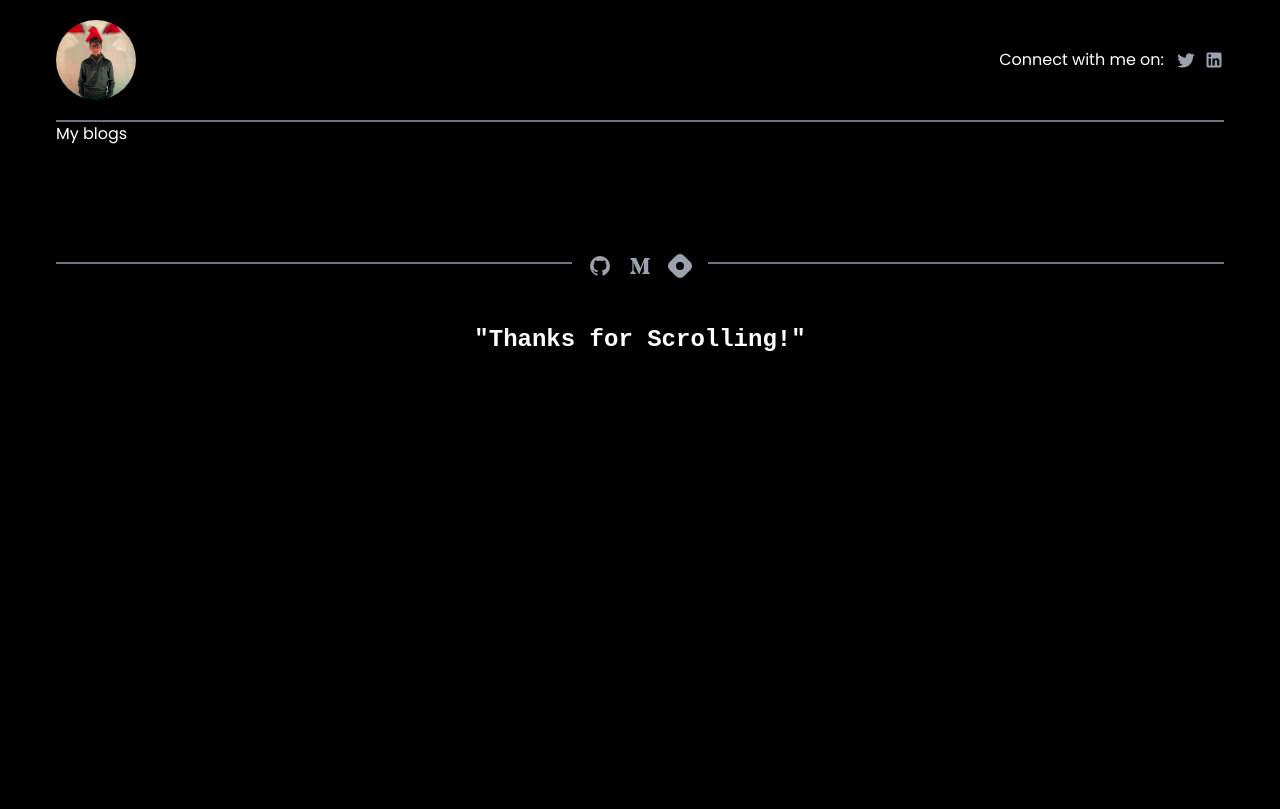
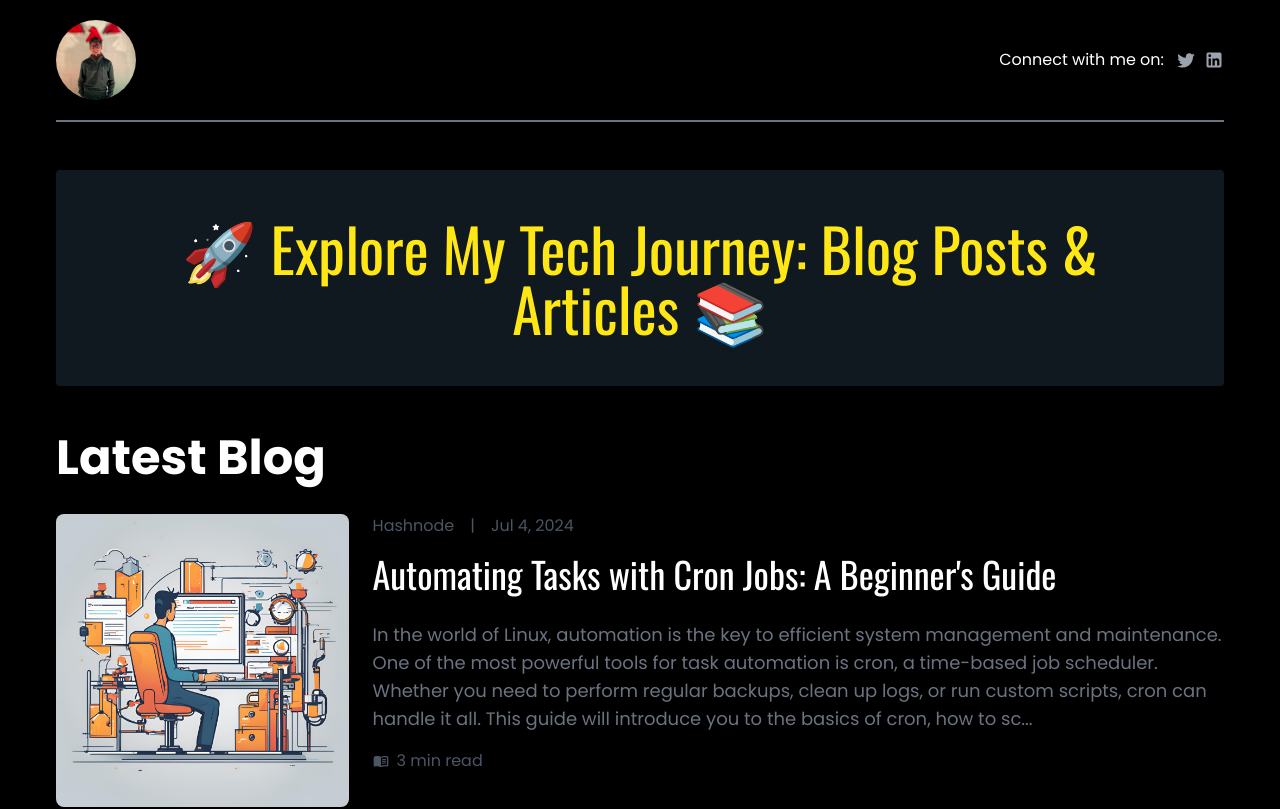
Before and after one commit to JenilGajjar20/Portfolio, a Vue app: page /blogs in a window 1280 px wide. Shown: the top 809 px of the page. Built offline with nearby package versions, Linux system fonts and the light colour scheme.

Commit message:
blogs section - WIP

```diff
--- a/src/assets/scss/index.scss
+++ b/src/assets/scss/index.scss
@@ -1,4 +1,5 @@
 @import url("https://fonts.googleapis.com/css2?family=Poppins:wght@400;500;600;700&display=swap");
+@import url('https://fonts.googleapis.com/css2?family=Oswald:wght@200..700&display=swap');
 
 @import "./tailwind.css";
 @import "./common.scss";
--- a/src/components/blogs/Index.vue
+++ b/src/components/blogs/Index.vue
@@ -1,5 +1,11 @@
 <template>
-  <div>My blogs</div>
+  <div class="blogs">
+    <div class="blogs-content">
+      <h1 class="blogs-content__title">
+        🚀 Explore My Tech Journey: Blog Posts & Articles 📚
+      </h1>
+    </div>
+  </div>
 </template>
 
 <script setup></script>
--- /dev/null
+++ b/src/components/blogs/Latest.vue
@@ -0,0 +1,51 @@
+<template>
+  <h2 class="mb-4 text-xl font-bold md:mb-8 md:text-5xl">Latest Blog</h2>
+  <div class="blogs-latest">
+    <div class="blogs-latest__img">
+      <img
+        src="@/assets/images/cron-jobs.png"
+        alt="Automating Tasks with Cron Jobs: A Beginner's Guide"
+      />
+    </div>
+    <div class="blogs-content__data">
+      <div
+        class="flex items-center gap-4 text-gray-600 text-sm md:text-base pb-4"
+      >
+        <p>{{ latest.platform }}</p>
+        <span>|</span>
+        <p>{{ latest.date_published }}</p>
+      </div>
+      <div>
+        <a
+          :href="latest.link"
+          target="_blank"
+          class="text-2xl font-oswald md:text-4xl hover:text-bright_yellow"
+        >
+          {{ latest.title }}
+        </a>
+        <p class="mt-4 text-gray-500 xl:mt-6 xl:text-lg">
+          {{ latest.desc.substring(0, 350) + "..." }}
+        </p>
+      </div>
+      <div class="mt-4 flex items-center gap-2 text-gray-600">
+        <IconsMdiRead />
+        <p>{{ latest.read_time }} min read</p>
+      </div>
+    </div>
+  </div>
+</template>
+
+<script setup>
+import IconsMdiRead from "@/components/icons/MdiRead.vue";
+
+const latest = {
+  platform: "Hashnode",
+  title: "Automating Tasks with Cron Jobs: A Beginner's Guide",
+  desc: "In the world of Linux, automation is the key to efficient system management and maintenance. One of the most powerful tools for task automation is cron, a time-based job scheduler. Whether you need to perform regular backups, clean up logs, or run custom scripts, cron can handle it all. This guide will introduce you to the basics of cron, how to schedule tasks using cron jobs, an example code, and best practices for managing automated tasks.",
+  link: "https://jenilgajjar.hashnode.dev/automating-tasks-with-cron-jobs-a-beginners-guide",
+  date_published: "Jul 4, 2024",
+  read_time: "3",
+};
+</script>
+
+<style lang="scss"></style>
--- /dev/null
+++ b/src/components/icons/MdiRead.vue
@@ -0,0 +1,23 @@
+<template>
+  <svg
+    xmlns="http://www.w3.org/2000/svg"
+    width="1em"
+    height="1em"
+    viewBox="0 0 24 24"
+  >
+    <path
+      fill="currentColor"
+      d="M17.5 4.5c-1.95 0-4.05.4-5.5 1.5c-1.45-1.1-3.55-1.5-5.5-1.5c-1.45 0-2.99.22-4.28.79C1.49 5.62 1 6.33 1 7.14v11.28c0 1.3 1.22 2.26 2.48 1.94c.98-.25 2.02-.36 3.02-.36c1.56 0 3.22.26 4.56.92c.6.3 1.28.3 1.87 0c1.34-.67 3-.92 4.56-.92c1 0 2.04.11 3.02.36c1.26.33 2.48-.63 2.48-1.94V7.14c0-.81-.49-1.52-1.22-1.85c-1.28-.57-2.82-.79-4.27-.79M21 17.23c0 .63-.58 1.09-1.2.98c-.75-.14-1.53-.2-2.3-.2c-1.7 0-4.15.65-5.5 1.5V8c1.35-.85 3.8-1.5 5.5-1.5c.92 0 1.83.09 2.7.28c.46.1.8.51.8.98z"
+    ></path>
+    <path
+      fill="currentColor"
+      d="M13.98 11.01c-.32 0-.61-.2-.71-.52c-.13-.39.09-.82.48-.94c1.54-.5 3.53-.66 5.36-.45c.41.05.71.42.66.83c-.05.41-.42.71-.83.66c-1.62-.19-3.39-.04-4.73.39c-.08.01-.16.03-.23.03m0 2.66c-.32 0-.61-.2-.71-.52c-.13-.39.09-.82.48-.94c1.53-.5 3.53-.66 5.36-.45c.41.05.71.42.66.83c-.05.41-.42.71-.83.66c-1.62-.19-3.39-.04-4.73.39a.97.97 0 0 1-.23.03m0 2.66c-.32 0-.61-.2-.71-.52c-.13-.39.09-.82.48-.94c1.53-.5 3.53-.66 5.36-.45c.41.05.71.42.66.83c-.05.41-.42.7-.83.66c-1.62-.19-3.39-.04-4.73.39a.97.97 0 0 1-.23.03"
+    ></path>
+  </svg>
+</template>
+
+<script>
+export default {
+  name: "IcRoundMenuBook",
+};
+</script>
--- a/src/views/BlogView.vue
+++ b/src/views/BlogView.vue
@@ -1,9 +1,35 @@
 <template>
   <main class="container">
     <Blogs />
+
+    <BlogsLatest />
   </main>
 </template>
 
 <script setup>
 import Blogs from "@/components/blogs/Index.vue";
+import BlogsLatest from "@/components/blogs/Latest.vue";
 </script>
+
+<style lang="scss">
+.blogs {
+  @apply py-8 md:py-12;
+  &-content {
+    @apply bg-charcoal rounded p-4 text-center md:p-8 lg:p-12;
+    &__title {
+      @apply text-bright_yellow text-2xl font-oswald md:text-6xl;
+    }
+  }
+  &-latest {
+    @apply lg:flex lg:items-start lg:gap-6;
+    &__img {
+      @apply mb-4 lg:mb-0;
+      img {
+        @apply w-full h-72 md:h-96 lg:h-full rounded-lg;
+      }
+    }
+    &__data {
+    }
+  }
+}
+</style>
--- a/tailwind.config.js
+++ b/tailwind.config.js
@@ -7,6 +7,8 @@ module.exports = {
         white: "#ffffff",
         black: "#000000",
         grey: "#18181b",
+        charcoal: "#101820",
+        bright_yellow: "#FEE715",
       },
     },
     container: {
@@ -22,6 +24,7 @@ module.exports = {
     },
     fontFamily: {
       poppins: ["Poppins, sans-serif"],
+      oswald: ["Oswald, sans-serif"],
     },
   },
   plugins: [],
```
Also changed, not shown: src/data/articles/data.json (+11 -0 lines), src/assets/images/calculator.jpg (deleted), src/assets/images/cron-jobs.png (added), src/data/skills/data.json (deleted).
